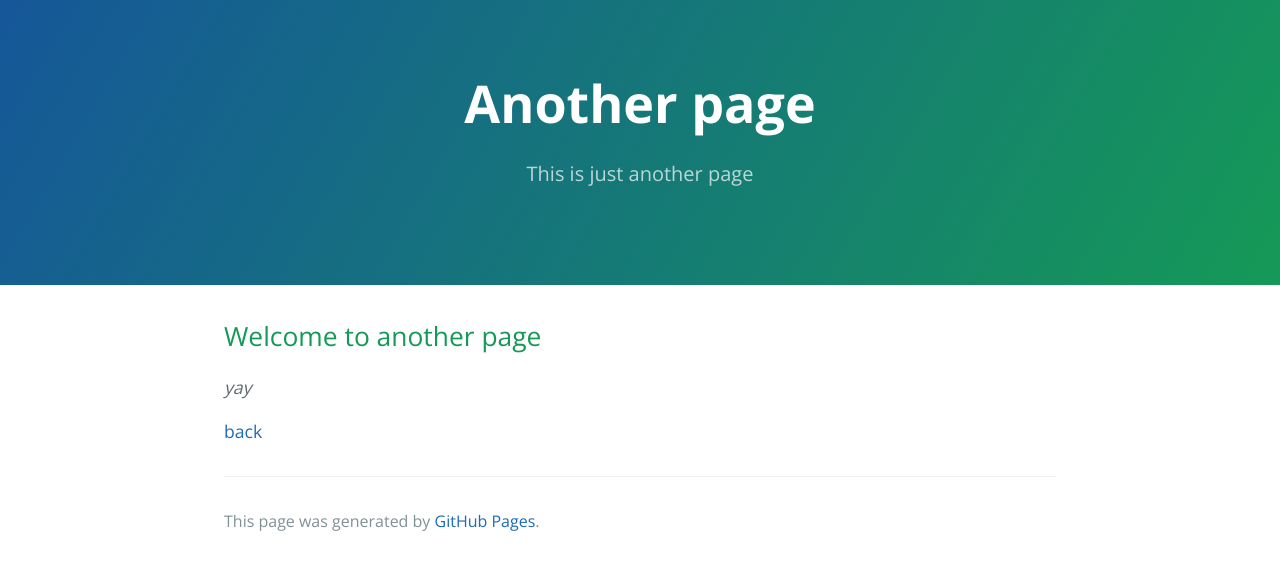
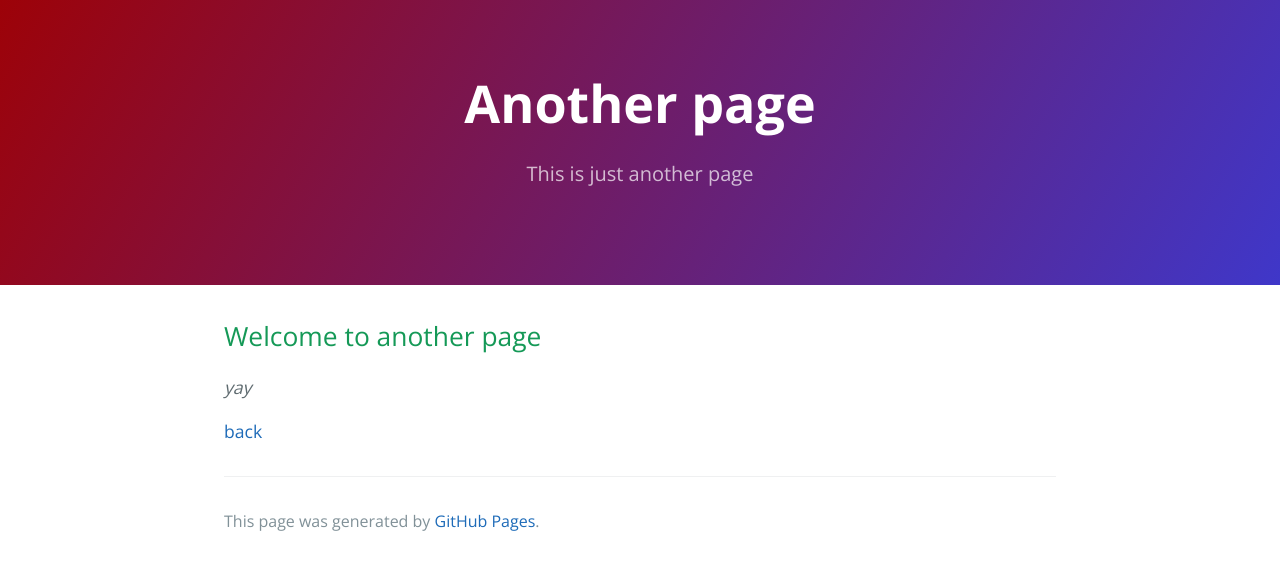
Before and after one commit to taimooralam/taimooralam.github.io, a Jekyll site: the page built from another-page.md, in a window 1280 px wide. Shown: the top 570 px of the page. Built offline with Jekyll 4.4.1, drawn with Linux system fonts in a browser that asks for light colours.

Commit message:
change colors of header

```diff
--- a/_sass/variables.scss
+++ b/_sass/variables.scss
@@ -4,8 +4,8 @@ $medium-breakpoint: 42em !default;
 
 // Headers
 $header-heading-color: #fff !default;
-$header-bg-color: #159957 !default;
-$header-bg-color-secondary: #155799 !default;
+$header-bg-color: #3f37c9 !default;
+$header-bg-color-secondary: #9d0208 !default;
 
 // Text
 $section-headings-color: #159957 !default;
```
